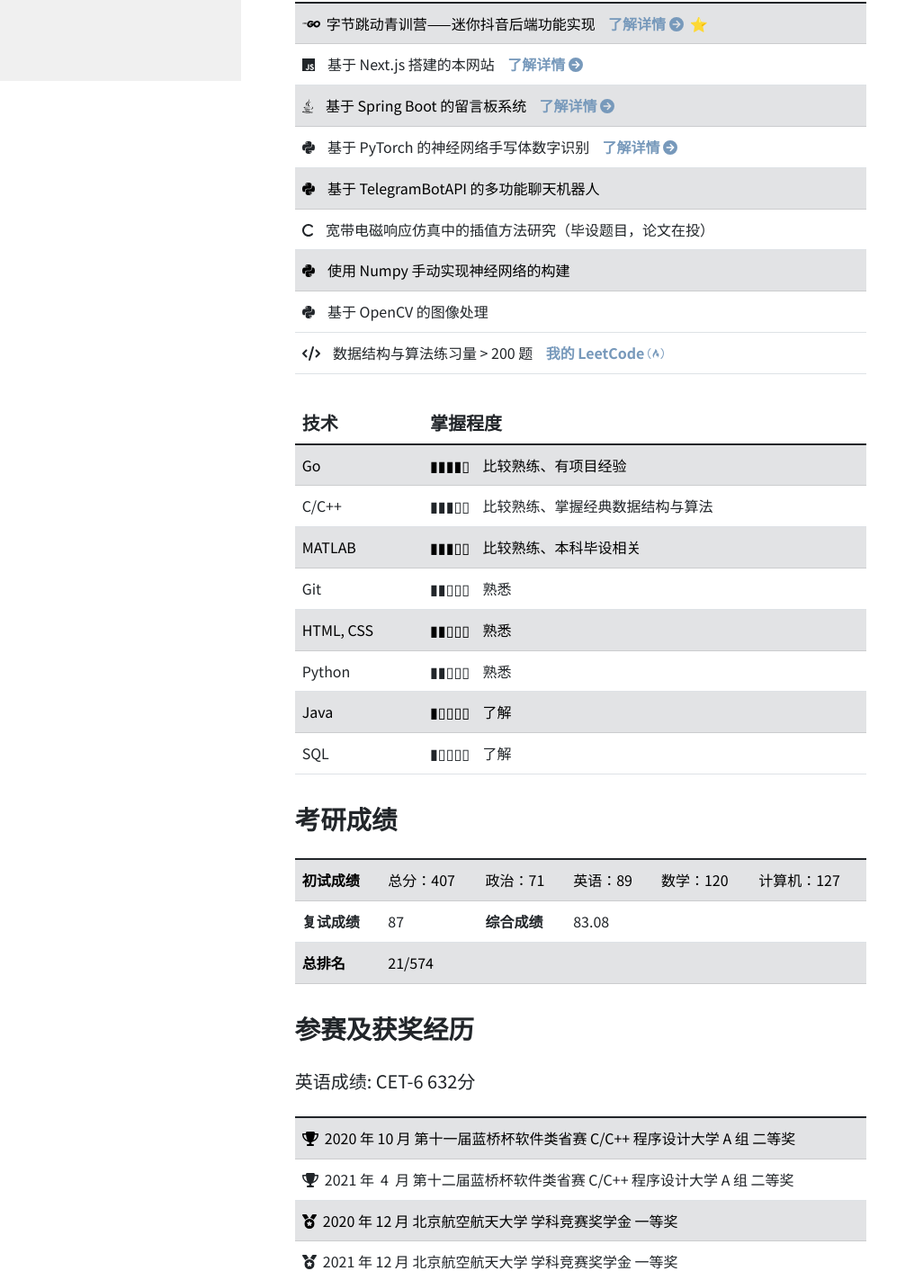
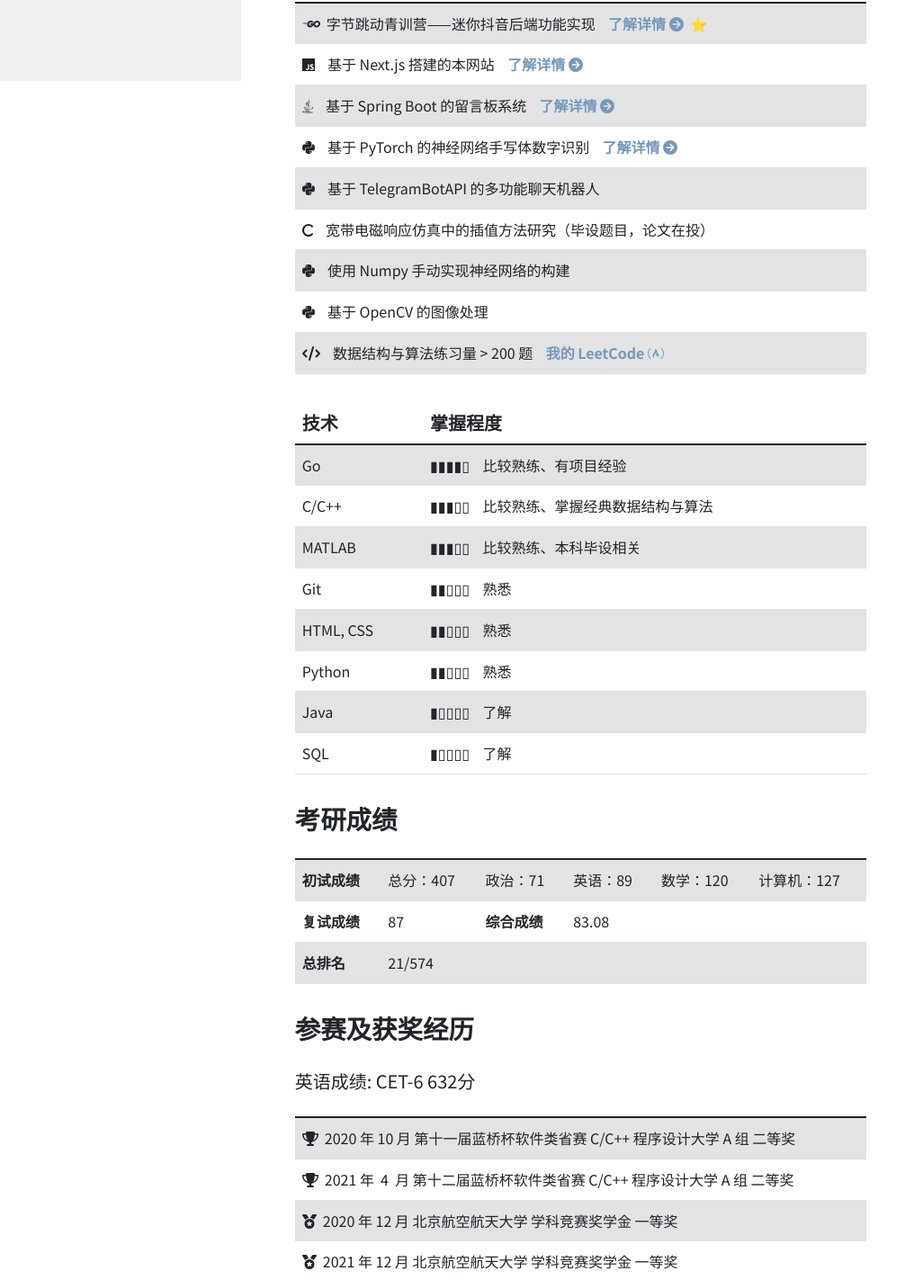
Before and after one commit to zenpk/mysite-nextjs, a Next.js app: page /portfolio in a window 1280 px wide. Shown: the part 710-2133 px from the top of the page at 90% size, without its empty margins (0-1026 px from the left). Built offline with nearby package versions, Linux system fonts and the light colour scheme.

Commit message:
table-striped

```diff
--- a/pages/portfolio.js
+++ b/pages/portfolio.js
@@ -1,7 +1,7 @@
 import Link from "next/link";
 import Layout from "../components/layout"
 
-import { FontAwesomeIcon } from "@fortawesome/react-fontawesome";
+import {FontAwesomeIcon} from "@fortawesome/react-fontawesome";
 import {
     faC,
     faCircleArrowRight,
@@ -31,19 +31,19 @@ export default function Portfolio() {
                         <span className="fw-bold">
                             本科院校：北京航空航天大学 — 电子信息工程学院 — 通信工程
                         </span>
-                        <br />
+                        <br/>
                         {" (2018.9 - 2022.6)"}
-                        <br />
+                        <br/>
                         <span className="fw-bold">
                             硕士院校：北京大学 — 软件与微电子学院 — 软件工程
                         </span>
-                        <br />
+                        <br/>
                         {" (2022.9 - 2025.6)"}
                     </div>
                 </div>
                 <div className="col-3" id="photo">
-                    <br />
-                    <br />
+                    <br/>
+                    <br/>
                     <img className="content"
                          src="/portfolio/id.jpg"
                          alt="me"
@@ -55,20 +55,20 @@ export default function Portfolio() {
                 <div className="col" id="content-main">
                     <h2 id="skills">计算机相关项目及技能</h2>
                     <div className="table-m">
-                        <table className="table">
+                        <table className="table table-striped-my">
                             <thead>
                             <tr className="fs-5">
                                 <th>项目经历</th>
                             </tr>
                             </thead>
                             <tbody>
-                                <tr className="table-secondary">
+                            <tr>
                                 <td>
-                                        <FontAwesomeIcon icon={faGolang} />
+                                    <FontAwesomeIcon icon={faGolang}/>
                                     &nbsp;&nbsp;字节跳动青训营——迷你抖音后端功能实现&nbsp;&nbsp;&nbsp;&nbsp;
                                     <Link href="/mini-douyin">
                                         <a className="a-dec">
-                                                了解详情&nbsp;<FontAwesomeIcon icon={faCircleArrowRight} />
+                                            了解详情&nbsp;<FontAwesomeIcon icon={faCircleArrowRight}/>
                                         </a>
                                     </Link>
                                     &nbsp;&nbsp;⭐
@@ -76,67 +76,67 @@ export default function Portfolio() {
                             </tr>
                             <tr>
                                 <td>
-                                        <FontAwesomeIcon icon={faJs} />
+                                    <FontAwesomeIcon icon={faJs}/>
                                     &nbsp;&nbsp;&nbsp;&nbsp;基于 Next.js 搭建的本网站&nbsp;&nbsp;&nbsp;&nbsp;
                                     <Link href="/about-site">
                                         <a className="a-dec">
-                                                了解详情&nbsp;<FontAwesomeIcon icon={faCircleArrowRight} />
-                                            </a>
-                                        </Link>
-                                    </td>
-                                </tr>
-                                <tr className="table-secondary">
-                                    <td>
-                                        <FontAwesomeIcon icon={faJava} />
-                                        &nbsp;&nbsp;&nbsp;&nbsp;基于 Spring Boot 的留言板系统&nbsp;&nbsp;&nbsp;&nbsp;
-                                        <Link href="/message-board">
-                                            <a className="a-dec">
-                                                了解详情&nbsp;<FontAwesomeIcon icon={faCircleArrowRight} />
+                                            了解详情&nbsp;<FontAwesomeIcon icon={faCircleArrowRight}/>
                                         </a>
                                     </Link>
                                 </td>
                             </tr>
                             <tr>
                                 <td>
-                                        <FontAwesomeIcon icon={faPython} />
-                                        &nbsp;&nbsp;&nbsp;&nbsp;基于 PyTorch 的神经网络手写体数字识别&nbsp;&nbsp;&nbsp;&nbsp;
-                                        <Link href="/mnist-pytorch">
+                                    <FontAwesomeIcon icon={faJava}/>
+                                    &nbsp;&nbsp;&nbsp;&nbsp;基于 Spring Boot 的留言板系统&nbsp;&nbsp;&nbsp;&nbsp;
+                                    <Link href="/message-board">
                                         <a className="a-dec">
-                                                了解详情&nbsp;<FontAwesomeIcon icon={faCircleArrowRight} />
+                                            了解详情&nbsp;<FontAwesomeIcon icon={faCircleArrowRight}/>
                                         </a>
                                     </Link>
                                 </td>
                             </tr>
-                                <tr className="table-secondary">
+                            <tr>
                                 <td>
-                                        <FontAwesomeIcon icon={faPython} />
+                                    <FontAwesomeIcon icon={faPython}/>
+                                    &nbsp;&nbsp;&nbsp;&nbsp;基于 PyTorch 的神经网络手写体数字识别&nbsp;&nbsp;&nbsp;&nbsp;
+                                    <Link href="/mnist-pytorch">
+                                        <a className="a-dec">
+                                            了解详情&nbsp;<FontAwesomeIcon icon={faCircleArrowRight}/>
+                                        </a>
+                                    </Link>
+                                </td>
+                            </tr>
+                            <tr>
+                                <td>
+                                    <FontAwesomeIcon icon={faPython}/>
                                     &nbsp;&nbsp;&nbsp;&nbsp;基于 TelegramBotAPI 的多功能聊天机器人
                                 </td>
                             </tr>
                             <tr>
                                 <td>
-                                        <FontAwesomeIcon icon={faC} />
+                                    <FontAwesomeIcon icon={faC}/>
                                     &nbsp;&nbsp;&nbsp;&nbsp;宽带电磁响应仿真中的插值方法研究（毕设题目，论文在投）
                                 </td>
                             </tr>
-                                <tr className="table-secondary">
+                            <tr>
                                 <td>
-                                        <FontAwesomeIcon icon={faPython} />
+                                    <FontAwesomeIcon icon={faPython}/>
                                     &nbsp;&nbsp;&nbsp;&nbsp;使用 Numpy 手动实现神经网络的构建
                                 </td>
                             </tr>
                             <tr>
                                 <td>
-                                        <FontAwesomeIcon icon={faPython} />
+                                    <FontAwesomeIcon icon={faPython}/>
                                     &nbsp;&nbsp;&nbsp;&nbsp;基于 OpenCV 的图像处理
                                 </td>
                             </tr>
                             <tr>
                                 <td>
-                                        <FontAwesomeIcon icon={faCode} />
+                                    <FontAwesomeIcon icon={faCode}/>
                                     &nbsp;&nbsp;&nbsp;&nbsp;数据结构与算法练习量 {">"} 200 题&nbsp;&nbsp;&nbsp;&nbsp;
                                     <a className="a-dec" href="https://leetcode.cn/u/zenpk/">
-                                            我的 LeetCode&nbsp;<FontAwesomeIcon icon={faFreeCodeCamp} />
+                                        我的 LeetCode&nbsp;<FontAwesomeIcon icon={faFreeCodeCamp}/>
                                     </a>
                                 </td>
                             </tr>
@@ -144,7 +144,7 @@ export default function Portfolio() {
                         </table>
                     </div>
                     <div className="table-m">
-                        <table className="table">
+                        <table className="table table-striped-my">
                             <thead>
                             <tr className="fs-5">
                                 <th>技术</th>
@@ -152,7 +152,7 @@ export default function Portfolio() {
                             </tr>
                             </thead>
                             <tbody>
-                                <tr className="table-secondary">
+                            <tr>
                                 <td>Go</td>
                                 <td>▮▮▮▮▯&nbsp;&nbsp;&nbsp;&nbsp;比较熟练、有项目经验</td>
                             </tr>
@@ -160,7 +160,7 @@ export default function Portfolio() {
                                 <td>C/C++</td>
                                 <td>▮▮▮▯▯&nbsp;&nbsp;&nbsp;&nbsp;比较熟练、掌握经典数据结构与算法</td>
                             </tr>
-                                <tr className="table-secondary">
+                            <tr>
                                 <td>MATLAB</td>
                                 <td>▮▮▮▯▯&nbsp;&nbsp;&nbsp;&nbsp;比较熟练、本科毕设相关</td>
                             </tr>
@@ -168,7 +168,7 @@ export default function Portfolio() {
                                 <td>Git</td>
                                 <td>▮▮▯▯▯&nbsp;&nbsp;&nbsp;&nbsp;熟悉</td>
                             </tr>
-                                <tr className="table-secondary">
+                            <tr>
                                 <td>HTML, CSS</td>
                                 <td>▮▮▯▯▯&nbsp;&nbsp;&nbsp;&nbsp;熟悉</td>
                             </tr>
@@ -176,7 +176,7 @@ export default function Portfolio() {
                                 <td>Python</td>
                                 <td>▮▮▯▯▯&nbsp;&nbsp;&nbsp;&nbsp;熟悉</td>
                             </tr>
-                                <tr className="table-secondary">
+                            <tr>
                                 <td>Java</td>
                                 <td>▮▯▯▯▯&nbsp;&nbsp;&nbsp;&nbsp;了解</td>
                             </tr>
@@ -189,10 +189,10 @@ export default function Portfolio() {
                     </div>
                     <h2 id="postgraduate">考研成绩</h2>
                     <div className="table-m">
-                        <table className="table">
+                        <table className="table table-striped-my">
                             <thead></thead>
                             <tbody>
-                                <tr className="table-secondary">
+                            <tr>
                                 <td className="fw-bold">初试成绩</td>
                                 <td>总分：407</td>
                                 <td>政治：71</td>
@@ -208,7 +208,7 @@ export default function Portfolio() {
                                 <td></td>
                                 <td></td>
                             </tr>
-                                <tr className="table-secondary">
+                            <tr>
                                 <td className="fw-bold">总排名</td>
                                 <td>21/574</td>
                                 <td></td>
@@ -221,39 +221,39 @@ export default function Portfolio() {
                     </div>
                     <h2 id="competition">参赛及获奖经历</h2>
                     <span className="fs-5">英语成绩: CET-6 632分</span>
-                    <br />
-                    <br />
+                    <br/>
+                    <br/>
                     <div className="table-m">
-                        <table className="table">
+                        <table className="table table-striped-my">
                             <thead></thead>
                             <tbody>
-                                <tr className="table-secondary">
+                            <tr>
                                 <td>
-                                        <FontAwesomeIcon icon={faTrophy} />
+                                    <FontAwesomeIcon icon={faTrophy}/>
                                     &nbsp;&nbsp;2020 年 10 月 第十一届蓝桥杯软件类省赛 C/C++ 程序设计大学 A 组 二等奖
                                 </td>
                             </tr>
                             <tr>
                                 <td>
-                                        <FontAwesomeIcon icon={faTrophy} />
+                                    <FontAwesomeIcon icon={faTrophy}/>
                                     &nbsp;&nbsp;2021 年&nbsp;&nbsp;4&nbsp;&nbsp;月 第十二届蓝桥杯软件类省赛 C/C++ 程序设计大学 A 组 二等奖
                                 </td>
                             </tr>
-                                <tr className="table-secondary">
+                            <tr>
                                 <td>
-                                        <FontAwesomeIcon icon={faMedal} />
+                                    <FontAwesomeIcon icon={faMedal}/>
                                     &nbsp;&nbsp;2020 年 12 月 北京航空航天大学 学科竞赛奖学金 一等奖
                                 </td>
                             </tr>
                             <tr>
                                 <td>
-                                        <FontAwesomeIcon icon={faMedal} />
+                                    <FontAwesomeIcon icon={faMedal}/>
                                     &nbsp;&nbsp;2021 年 12 月 北京航空航天大学 学科竞赛奖学金 一等奖
                                 </td>
                             </tr>
-                                <tr className="table-secondary">
+                            <tr>
                                 <td>
-                                        <FontAwesomeIcon icon={faMedal} />
+                                    <FontAwesomeIcon icon={faMedal}/>
                                     &nbsp;&nbsp;2020 年 12 月 北京航空航天大学 学习优秀奖学金 二等奖
                                 </td>
                             </tr>
--- a/styles/my.css
+++ b/styles/my.css
@@ -1,4 +1,4 @@
-@import url('https://fonts.googleapis.com/css2?family=JetBrains+Mono:ital,wght@0,400;0,700;1,400;1,700&family=Kalam&family=Noto+Sans+SC:wght@400;700&display=swap');
+@import url("https://fonts.googleapis.com/css2?family=JetBrains+Mono:ital,wght@0,400;0,700;1,400;1,700&family=Kalam&family=Noto+Sans+SC:wght@400;700&display=swap");
 
 :root {
     --my-color: #99bbdd;
@@ -11,7 +11,7 @@
 }
 
 body {
-    font-family: "Noto Sans SC" !important;
+    font-family: "Noto Sans SC", sans-serif !important;
 }
 
 
@@ -63,7 +63,7 @@ nav {
     position: sticky;
     padding-top: 10rem;
     padding-right: 1rem;
-    padding-left: 0rem;
+    padding-left: 0;
     padding-bottom: 10rem;
     line-height: 2rem;
     font-size: 1.2rem;
@@ -78,11 +78,11 @@ nav {
 }
 
 .font-art {
-    font-family: "Kalam", "Noto Sans SC";
+    font-family: "Kalam", "Noto Sans SC", sans-serif;
 }
 
 .font-code {
-    font-family: "JetBrains Mono", "Noto Sans SC";
+    font-family: "JetBrains Mono", "Noto Sans SC", sans-serif;
     font-size: 1rem;
 }
 
@@ -94,7 +94,7 @@ nav {
     padding-left: 3rem;
     padding-right: 6rem;
     padding-top: 4rem;
-    font-family: "Kalam", "JetBrains Mono", "Noto Sans SC";
+    font-family: "Kalam", "JetBrains Mono", "Noto Sans SC", sans-serif;
     font-size: 1.5rem;
 }
 
@@ -182,7 +182,7 @@ img {
 
 .hr {
     margin-bottom: var(--my-margin-bottom);
-    padding: 0rem;
+    padding: 0;
     border-top: 0.1rem solid var(--my-grey-darker);
 }
 
@@ -196,8 +196,14 @@ img {
     line-height: 1.8rem;
 }
 
+/* table-secondary color */
+.table-striped-my > tbody > tr:nth-child(odd) > td,
+.table-striped-my > tbody > tr:nth-child(odd) > th {
+    background-color: #e2e3e5;
+}
+
 .codeblock {
-    font-family: "JetBrains Mono", "Noto Sans SC";
+    font-family: "JetBrains Mono", "Noto Sans SC", sans-serif;
     font-size: 1rem;
     line-height: 1.4rem;
     color: black;
```
Also changed, not shown: 1 other file (tests, documents, lock files or other folders). Lines whose indentation alone changed are shown as unchanged.
